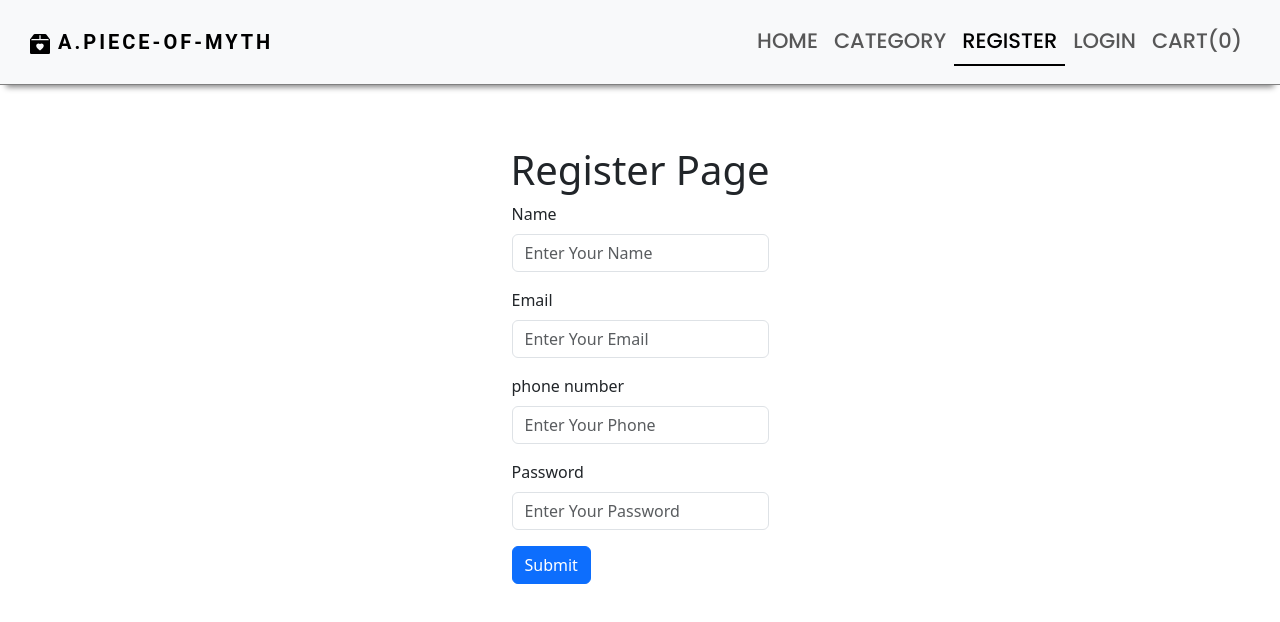
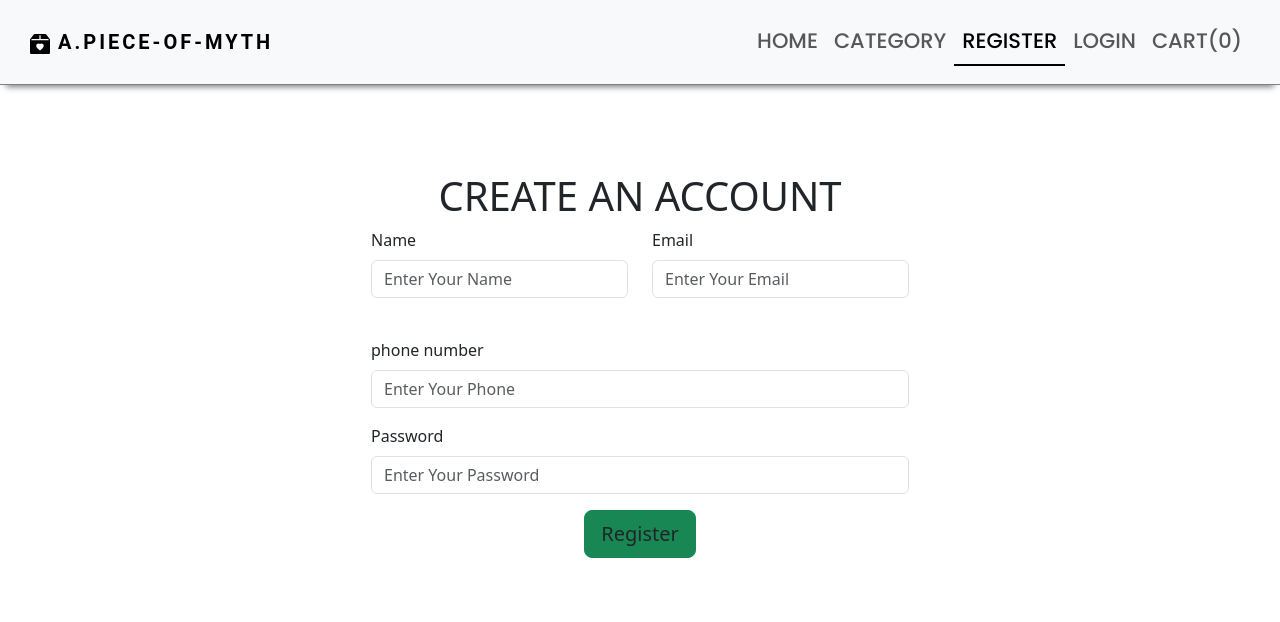
Before and after one commit to nanthatp/a.piece-of-myth, a React (Create React App) app in the folder client/: page /register in a window 1280 px wide. Shown: the top 622 px of the page. Built offline with nearby package versions, Linux system fonts and the light colour scheme; the HTML template or start-up script is replaced by a standard one.

Commit message:
update register ga

```diff
--- a/client/src/pages/Auth/Register.js
+++ b/client/src/pages/Auth/Register.js
@@ -1,52 +1,83 @@
 import React,{useState} from 'react'
 import Layout from '../../components/Layout/Layout';
 import { toast } from 'react-toastify';
+import axios from "axios";
+import {useNavigate} from 'react-router-dom'
 const Register= () => {
     const [name,setName] = useState("");
     const [email,setEmail] = useState("");
     const [phone,setPhone] = useState("");
     const [password,setPassword] = useState("");
+    const navigate = useNavigate();
 
     //form function
-    const handleSumit = (e) => {
+    const handleSumit = async (e) => {
         e.preventDefault();
-        console.log(name,email,phone,password);
-         toast.success("Register Successfully")
+        // console.log(name,email,phone,password);
+        //  toast.success("Register Successfully")
+        try {
+            const res = await axios.post("/api/v1/auth/register", {
+              name,
+              email,
+              phone,
+              password,
+            });
+            if (res && res.data.success) {
+              toast.success(res.data && res.data.message);
+              navigate("/login");
+            } else {
+              toast.error(res.data.message);
             }
+          } catch (error) {
+            console.log(error);
+            toast.error("Something went wrong");
+          }
+    };
+
   return (
     <Layout title = "Register - a.piece-of-myth">
         <div className="register">
-            <h1>Register Page</h1>
+
+                <h1>CREATE AN ACCOUNT</h1>
                 <form onSubmit={handleSumit}>
+
+                <div className="row">
+                    <div className="col-md-6 mb-4">
                         <div className="mb-3">
-                    <label htmlFor="exampleInputEmail1" className="form-label">
+                            <label className="form-label" htmlFor="firstName">
                                 Name
                             </label>
-
                             <input
                                 type="text"
                                 value={name}
                                 onChange={(e) => setName(e.target.value)}
+                                id="Name"
                                 className="form-control"
-                        id="exampleInputEmail1"
                                 placeholder="Enter Your Name"
                                 required
                             />
+
                         </div>
+                    </div>
+                    <div className="col-md-6 mb-4">
                         <div className="mb-3">
-                    <label htmlFor="exampleInputEmail1" className="form-label">
+                            <label className="form-label" htmlFor="email">
                                 Email
                             </label>
                             <input
                                 type="email"
                                 value={email}
                                 onChange={(e) => setEmail(e.target.value)}
-                        className="form-control"
                                 id="exampleInputEmail1"
                                 placeholder="Enter Your Email"
+                                className="form-control"
                                 required
                             />
+
                         </div>
+                    </div>
+                </div>
+
                     <div className="mb-3">
                         <label htmlFor="exampleInputEmail1" className="form-label">
                             phone number
@@ -75,11 +106,17 @@ const Register= () => {
                             required
                         />
                     </div>
-                <button type="submit" className="btn btn-primary">
-                    Submit
+                    <div className="d-flex justify-content-center">
+                    <button
+                        type="submit"
+                        className="btn btn-success btn-block btn-lg gradient-custom-4 text-body"
+                    >
+                        Register
                     </button>
+                    </div>
                 </form>
             </div>
+
     </Layout>
   )
 }
```
Lines whose indentation alone changed are shown as unchanged.
